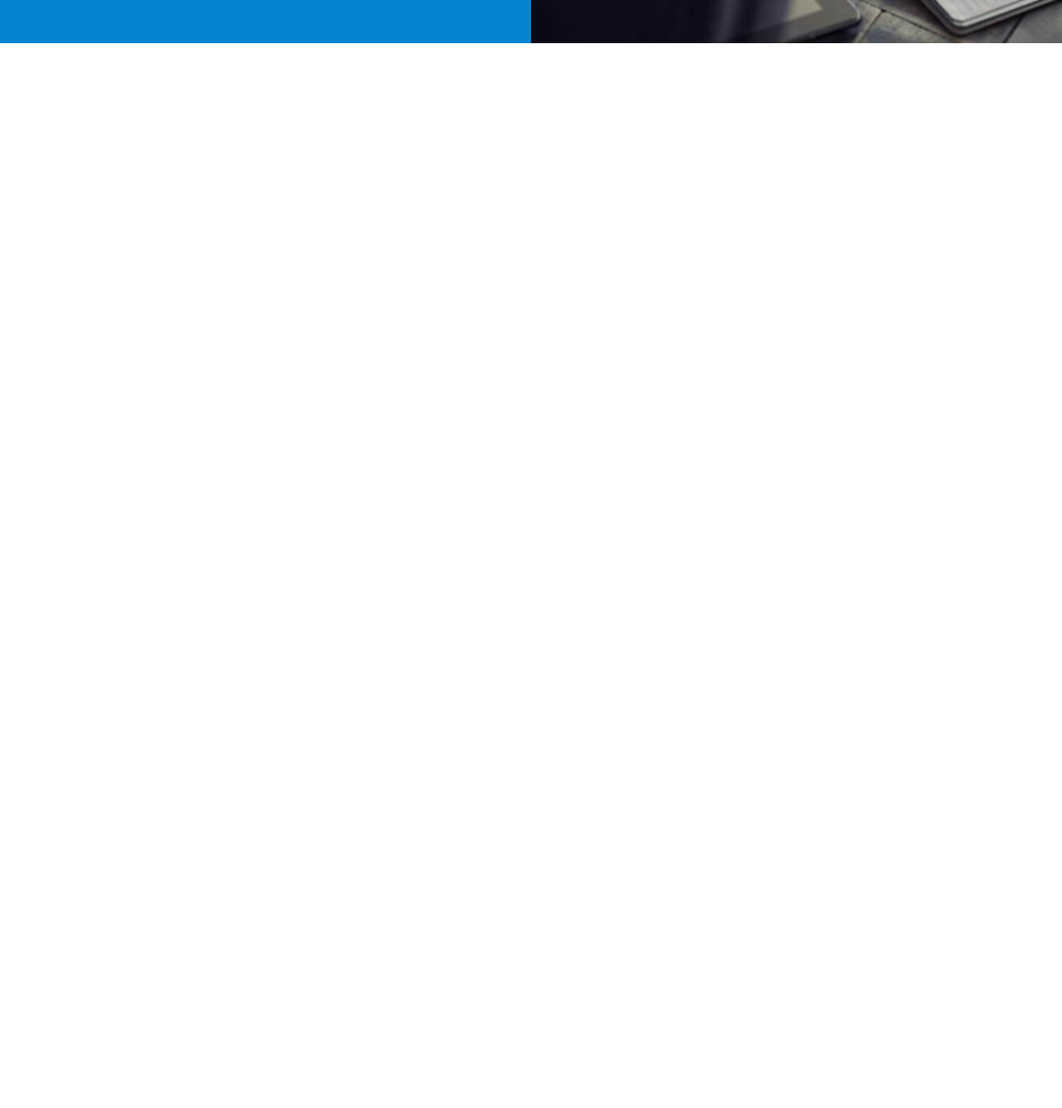
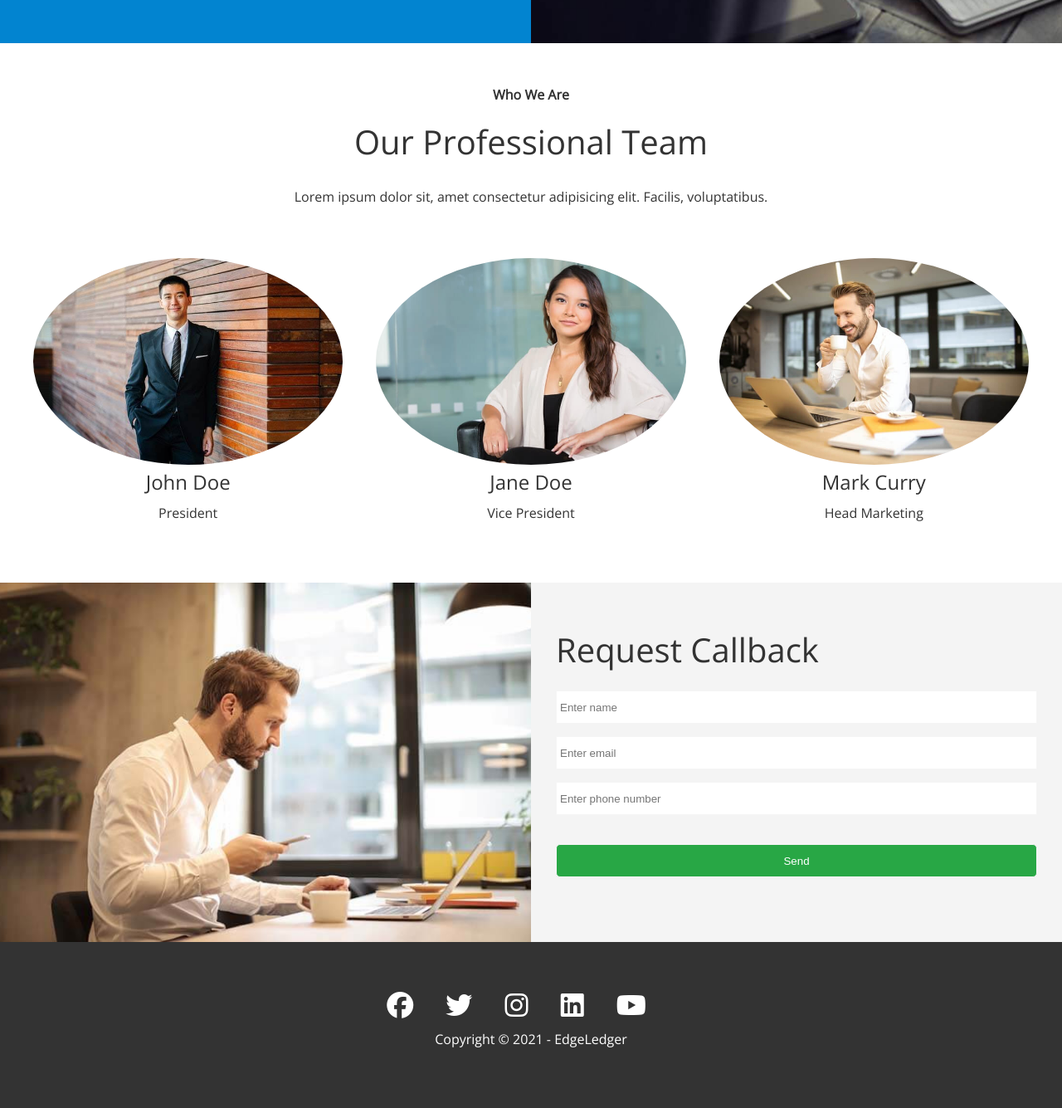
Before and after one commit to Mf4z/Modern-HTMLAndCss, a plain HTML site: page projects/edge_ledger/index.html in a window 1280 px wide. Shown: the part 2662-3997 px from the top of the page at 83% size. Before the commit the page ends 2721 px from the top, so only its background shows below. Drawn offline with nearby package versions, Linux system fonts and the light colour scheme.

Commit message:
Finishing the Home page

```diff
--- a/projects/edge_ledger/css/style.css
+++ b/projects/edge_ledger/css/style.css
@@ -134,3 +134,59 @@ img{
 .cases img:hover{
     opacity: 0.7;
 }
+
+.team img{
+    border-radius: 50%;
+}
+
+ /* Call back form */
+.callback-form {
+    width: 100%;
+    padding: 20px 0;
+}
+
+.callback-form label {
+    display: block;
+    margin-bottom: 5px;
+}
+
+ .callback-form .form-control {
+    margin-bottom: 15px;
+ }
+
+ .callback-form input:focus {
+     outline-color: #28a745;
+ }
+ .callback-form input {
+    width: 100%;
+    padding: 4px;
+    height: 40px;
+    border: #f5f5f5 1px solid;
+}
+
+.callback-form .btn{
+    margin-top: 20px;
+    padding: 12px 0;
+}
+
+/* Footer  */
+.footer {
+    display: flex;
+    flex-direction: column;
+    height: 200px;
+    justify-content: center;
+    align-items: center;
+    text-align: center;
+}
+
+.footer a {
+    color: #fff;
+}
+
+.footer a:hover {
+    color: #28a745;
+}
+
+.footer a > * {
+    margin-right: 35px;
+}
--- a/projects/edge_ledger/index.html
+++ b/projects/edge_ledger/index.html
@@ -147,7 +147,78 @@
             </div>
         </section>
 
+        <!-- Team -->
+        <section id="team" class="team section-padding">
+            <header class="section-header">
+                <h4>Who We Are</h4>
+                <h2>Our Professional Team</h2>
+                <p>Lorem ipsum dolor sit, amet consectetur adipisicing elit. Facilis, voluptatibus.</p>
+            </header>
+
+            <div class="flex-items">
+                <div>
+                    <img src="image/team/person1.jpg" alt="">
+                    <h2>John Doe</h2>
+                    <p>President</p>
+                </div>
+
+                <div>
+                    <img src="image/team/person2.jpg" alt="">
+                    <h2>Jane Doe</h2>
+                    <p>Vice President</p>
+                </div>
+
+                <div>
+                    <img src="image/team/person3.jpg" alt="">
+                    <h2>Mark Curry</h2>
+                    <p>Head Marketing</p>
+                </div>
+            </div>
+        </section>
+
+        <!-- Contact -->
+        <section id="contact" class="solutions flex-columns">
+            <div class="row">
+                <div class="column">
+                    <div class="column-1">
+                        <img src="image/home/contact.jpg" alt="">
+                    </div>
+                </div>
+                <div class="column">
+                    <div class="column-2 bg-light">
+                        <h2>Request Callback</h2>
+                        <form action="" class="callback-form">
+                            <div class="form-control">
+                                <label for="name"></label>
+                                <input type="text" name="name" id="name" placeholder="Enter name">
+                            </div>
+
+                            <div class="form-control">
+                                <label for="email"></label>
+                                <input type="email" name="email" id="email" placeholder="Enter email">
+                            </div>
+
+                            <div class="form-control">
+                                <label for="phone"></label>
+                                <input type="tel" name="phone" id="phone" placeholder="Enter phone number">
+                            </div>
+                            <input type="submit" value="Send" id="submit" class="btn">
+                        </form>
+                    </div>
+                </div>
+            </div>
+        </section>
     </main>
+    <footer class="footer bg-dark">
+        <div class="social">
+            <a href="#"><i class="fab fa-facebook fa-2x"></i></a>
+            <a href="#"><i class="fab fa-twitter fa-2x"></i></a>
+            <a href="#"><i class="fab fa-instagram fa-2x"></i></a>
+            <a href="#"><i class="fab fa-linkedin fa-2x"></i></a>
+            <a href="#"><i class="fab fa-youtube fa-2x"></i></a>
+        </div>
+        <p>Copyright &copy; 2021 - EdgeLedger</p>
+    </footer>
 </body>
 
 </html>
```
